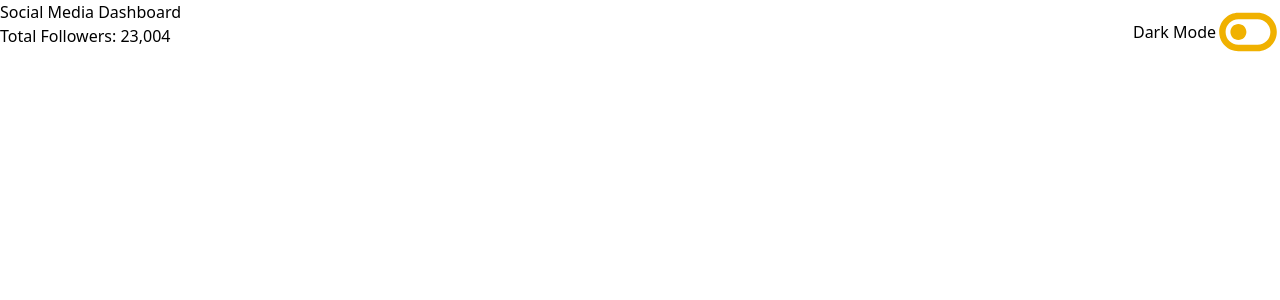
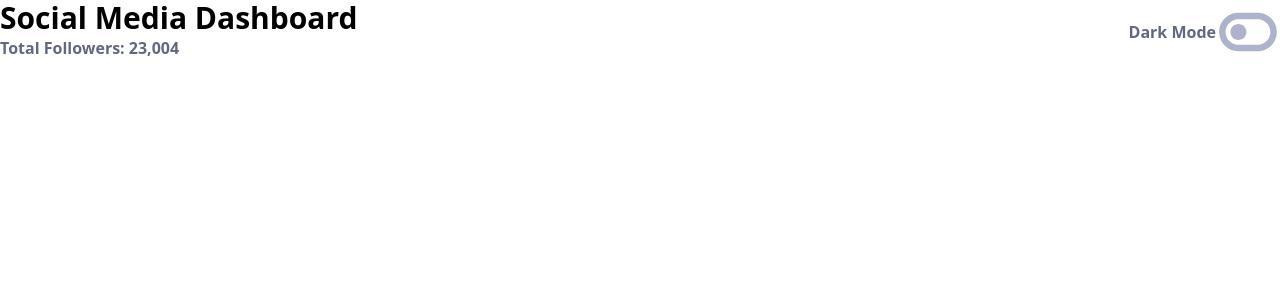
Before and after one commit to emmanueltn007/front-end-mentor-challenges-junior-2, a React (Vite) app in the folder social-media-dashboard-with-theme-switcher/: page / in a window 1280 px wide. Shown: the top 300 px of the page. Built offline with nearby package versions, Linux system fonts and the light colour scheme.

Commit message:
Added dark background image when on dark mode. changed the background color of the buttons and some texts according to the set theme

```diff
--- a/social-media-dashboard-with-theme-switcher/src/App.jsx
+++ b/social-media-dashboard-with-theme-switcher/src/App.jsx
@@ -10,9 +10,13 @@ function App () {
 
 
   return (
-    <>
+    <div className="relative">
+     {isDarkMode && (
+        <div className="absolute h-2/5 w-screen bg-[hsl(230,17%,14%)] -z-50 rounded-b-3xl"></div>
+      )
+     }
      <Header isDarkMode={isDarkMode} handleDarkModeToggle={handleDarkModeToggle} />
-    </>
+    </div>
   );
 }
 
--- a/social-media-dashboard-with-theme-switcher/src/components/Header.jsx
+++ b/social-media-dashboard-with-theme-switcher/src/components/Header.jsx
@@ -1,15 +1,16 @@
 function Header({ isDarkMode, handleDarkModeToggle }) {
   return (
-    <header className="flex flex-col md:flex-row md:justify-between">
+    <header className="flex flex-col md:flex-row md:justify-between z-50">
       <div>
-        <h1>Social Media Dashboard</h1>
-        <p>Total Followers: 23,004</p>
+        <h1 className={`text-3xl font-bold ${isDarkMode ? "text-[hsl(0,100%,100%)]" : ""}`}>Social Media Dashboard</h1>
+        <p className="text-[hsl(228,12%,44%)] font-bold">Total Followers: 23,004</p>
       </div>
-      <div className="flex items-center">
-        <p>Dark Mode</p>
+      <hr className="md:hidden border-t-2 border-[hsl(228,12%,44%)]" />
+      <div className="flex items-center max-md:justify-between">
+        <p className="text-[hsl(228,12%,44%)] font-bold">Dark Mode</p>
         <button
           onClick={handleDarkModeToggle}
-          className="cursor-pointer text-yellow-500"
+          className={`cursor-pointer ${isDarkMode ? "text-green-500" : "text-[hsl(230,22%,74%)]"}`}
           aria-label="Dark mode switch"
         >
           {isDarkMode ? (
```
